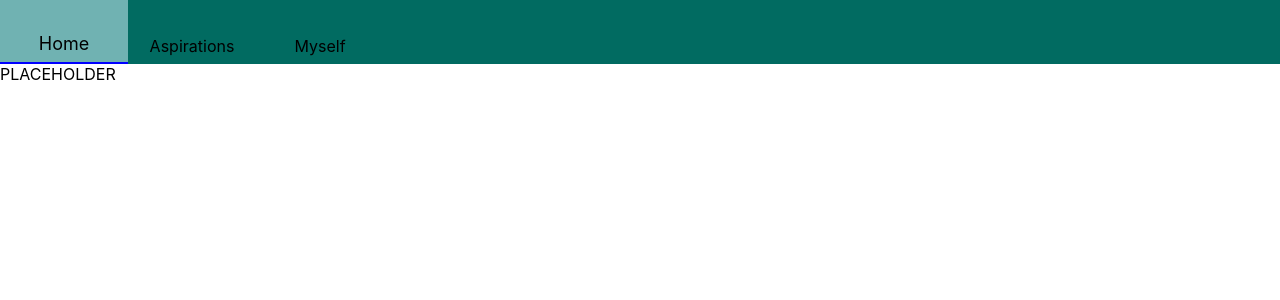
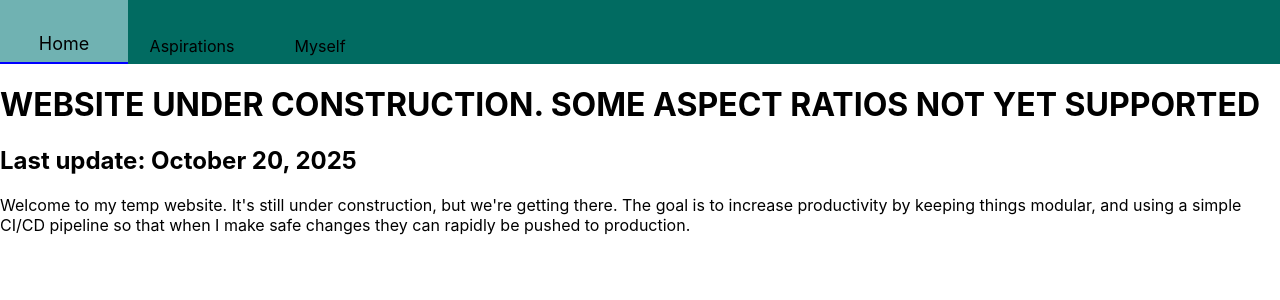
Before and after one commit to treadwayhunter/personal_website, a React (Create React App) app: page / in a window 1280 px wide. Shown: the top 300 px of the page. Built offline with nearby package versions, Linux system fonts and the light colour scheme.

Commit message:
Got HomeScreen working. Moving to cloudflare.

```diff
--- /dev/null
+++ b/src/components/tabScreens/HomeScreen.tsx
@@ -0,0 +1,17 @@
+const HomeScreen = () => {
+    return (
+        <div className="home">
+            <h1>WEBSITE UNDER CONSTRUCTION. SOME ASPECT RATIOS NOT YET SUPPORTED</h1>
+            <h2>Last update: October 20, 2025</h2>
+            <div>Welcome to my temp website. It's still under
+                construction, but we're getting there.
+                The goal is to increase productivity by keeping things modular,
+                and using a simple CI/CD pipeline so that when I make safe changes
+                they can rapidly be pushed to production.
+
+            </div>
+        </div>
+    );
+}
+
+export default HomeScreen;
--- a/src/contexts/MainTabContext.tsx
+++ b/src/contexts/MainTabContext.tsx
@@ -1,6 +1,7 @@
 import {createContext, Dispatch, ReactNode, SetStateAction, useContext, useState} from "react";
 import {TabItem, TabName} from "../utils/types";
 import PlaceholderScreen from "../components/tabScreens/PlaceholderScreen";
+import HomeScreen from "../components/tabScreens/HomeScreen";
 
 
 interface MainTabContextType {
@@ -28,7 +29,7 @@ export const MainTabProvider = ({ children }: MainTabProviderProps) => {
     // default state will be the main tab?
     const [tabState, setTabState] = useState<TabItem[]>(
         [
-            {name: "Home", selected: true, screen: PlaceholderScreen},
+            {name: "Home", selected: true, screen: HomeScreen},
             {name: "Aspirations", selected: false, screen: PlaceholderScreen},
             {name: "Myself", selected: false, screen: PlaceholderScreen},
         ]
```
